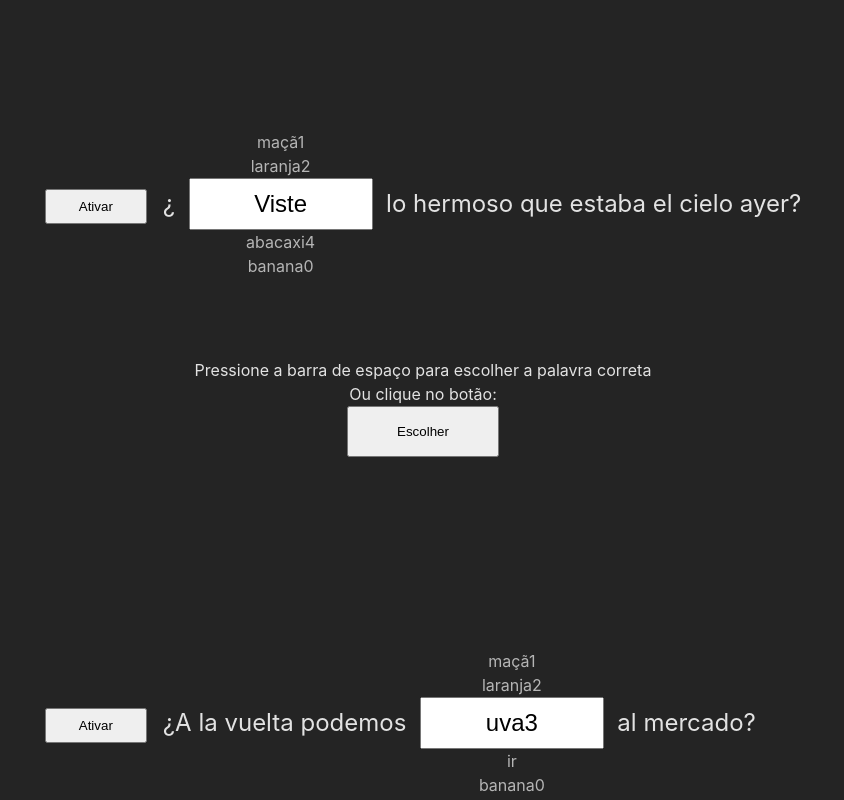
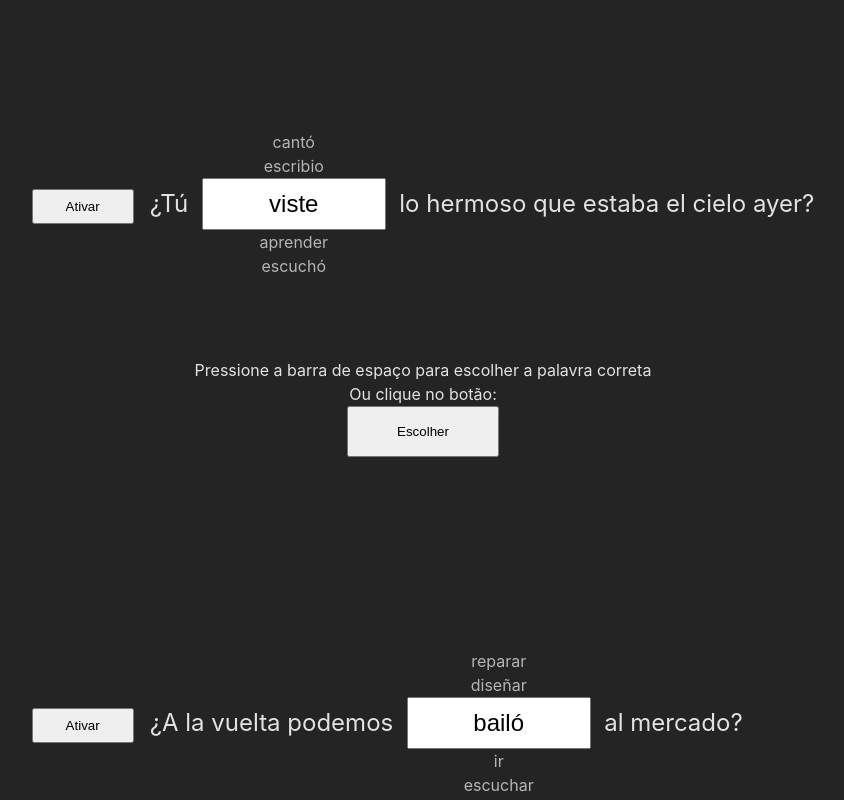
Before and after one commit to Renan-Mochizuki/JogoEspanhol, a React (Vite) app: page /game in a window 1280 px wide. Shown: the part 600-1400 px from the top of the page, without its empty margins (217-1061 px from the left). Built offline with nearby package versions, Linux system fonts and the light colour scheme.

Commit message:
Modificado as opções

```diff
--- a/src/components/Question.jsx
+++ b/src/components/Question.jsx
@@ -101,7 +101,7 @@ const Question = (props) => {
         };
     });
 
-    const activeQuesiton = () => {
+    const activateQuesiton = () => {
         props.setIsInView(prevArray => {
             const newArray = [...prevArray];
             newArray.fill(false);
@@ -113,7 +113,7 @@ const Question = (props) => {
     return (
         <>
             <div className='containerQuote' ref={ref}>
-                <a><button onClick={activeQuesiton} className='buttonActivate'>Ativar</button></a>
+                <a><button onClick={activateQuesiton} className='buttonActivate'>Ativar</button></a>
                 <p>{props.leftText} &nbsp;</p>
                 <div className='wordsRoll'>
                     {wordsRollAbove.map((word, index) => (
--- a/src/pages/Game.jsx
+++ b/src/pages/Game.jsx
@@ -7,25 +7,25 @@ const questions = [
   {
     leftText: 'No',
     rightText: 'dinero para tomar el autobús.',
-    words: ['tenía', 'maçã1', 'laranja2', 'uva3', 'abacaxi4'],
+    words: ['tenía', 'podria', 'sería', 'entendí', 'caminar'],
     answerIndex: 0
   },
   {
-    leftText: '¿',
+    leftText: '¿Tú',
     rightText: 'lo hermoso que estaba el cielo ayer?',
-    words: ['banana0', 'maçã1', 'laranja2', 'Viste', 'abacaxi4'],
+    words: ['escuchó', 'cantó', 'escribio', 'viste', 'aprender'],
     answerIndex: 3
   },
   {
     leftText: '¿A la vuelta podemos',
     rightText: 'al mercado?',
-    words: ['banana0', 'maçã1', 'laranja2', 'uva3', 'ir'],
+    words: ['escuchar', 'reparar', 'diseñar', 'bailó', 'ir'],
     answerIndex: 4
   },
   {
     leftText: 'Casi me olvido de',
     rightText: 'los gatitos',
-    words: ['banana0', 'alimentar', 'laranja2', 'uva3', 'abacaxi4'],
+    words: ['jugar', 'alimentar', 'luchar', 'diseñar', 'explorar'],
     answerIndex: 1
   }
 ];
```
